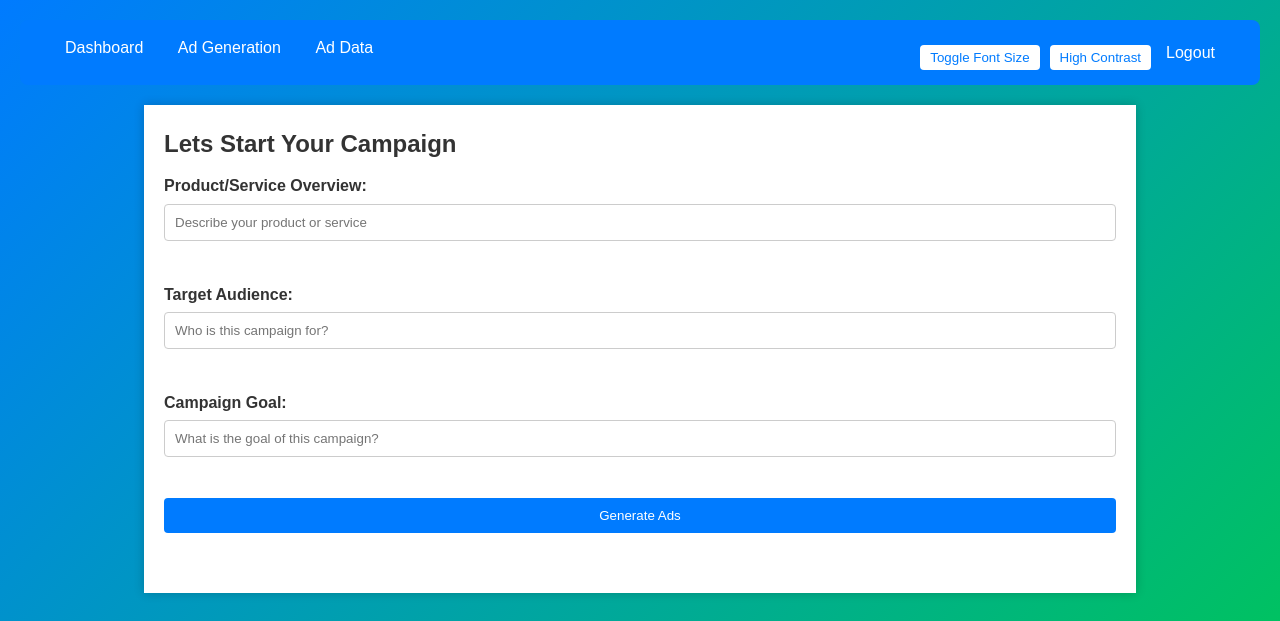
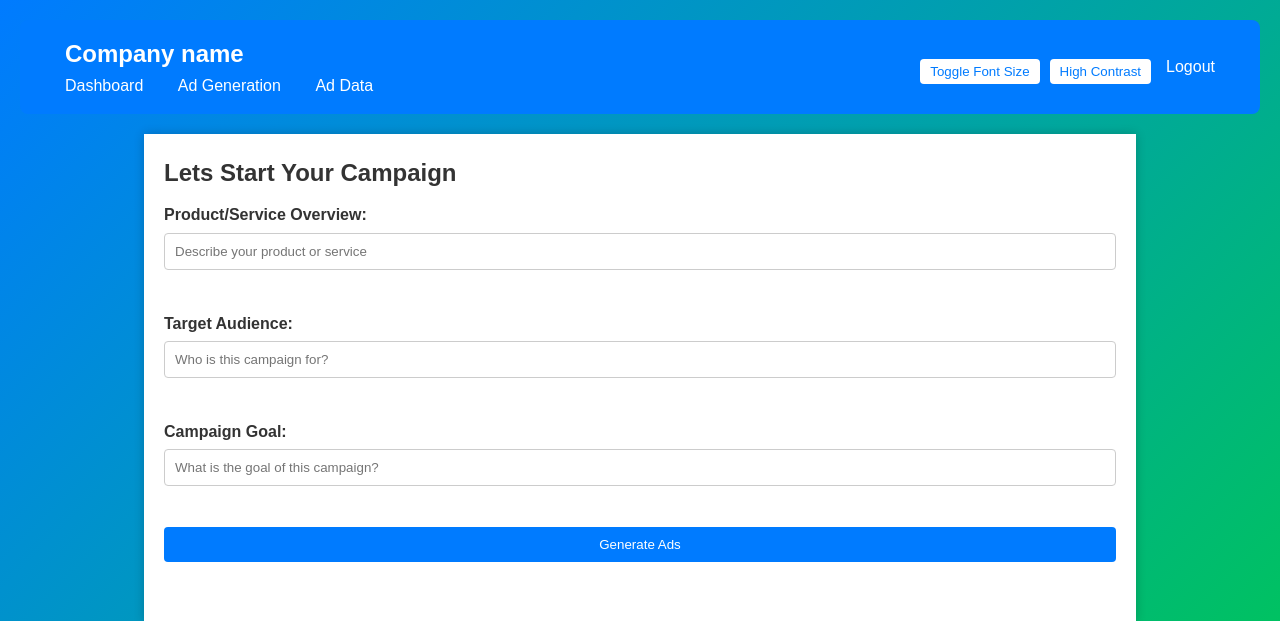
Before and after one commit to DaveWestFGCU/EagleHacks2025_Project, a Flask app: page /new_job in a window 1280 px wide. Shown: the top 621 px of the page. Run offline with Flask 3, Linux system fonts and the light colour scheme; the visitor is signed in with stand-in values (Sample User, id 1); some libraries are stand-ins or nearby versions.

Commit message:
added a place to put company or product name in nav bar

```diff
--- a/app/templates/navbar.html
+++ b/app/templates/navbar.html
@@ -1,6 +1,7 @@
 
 <nav class="navbar">
     <div class="nav-left">
+        <h1><a>Company name</a></h1>
         <a href="{{ url_for('dashboard') }}">Dashboard</a>
         <a href="{{ url_for('ad_generation') }}">Ad Generation</a>
         <a href="{{ url_for('market_data_viewer') }}">Ad Data</a>
```
